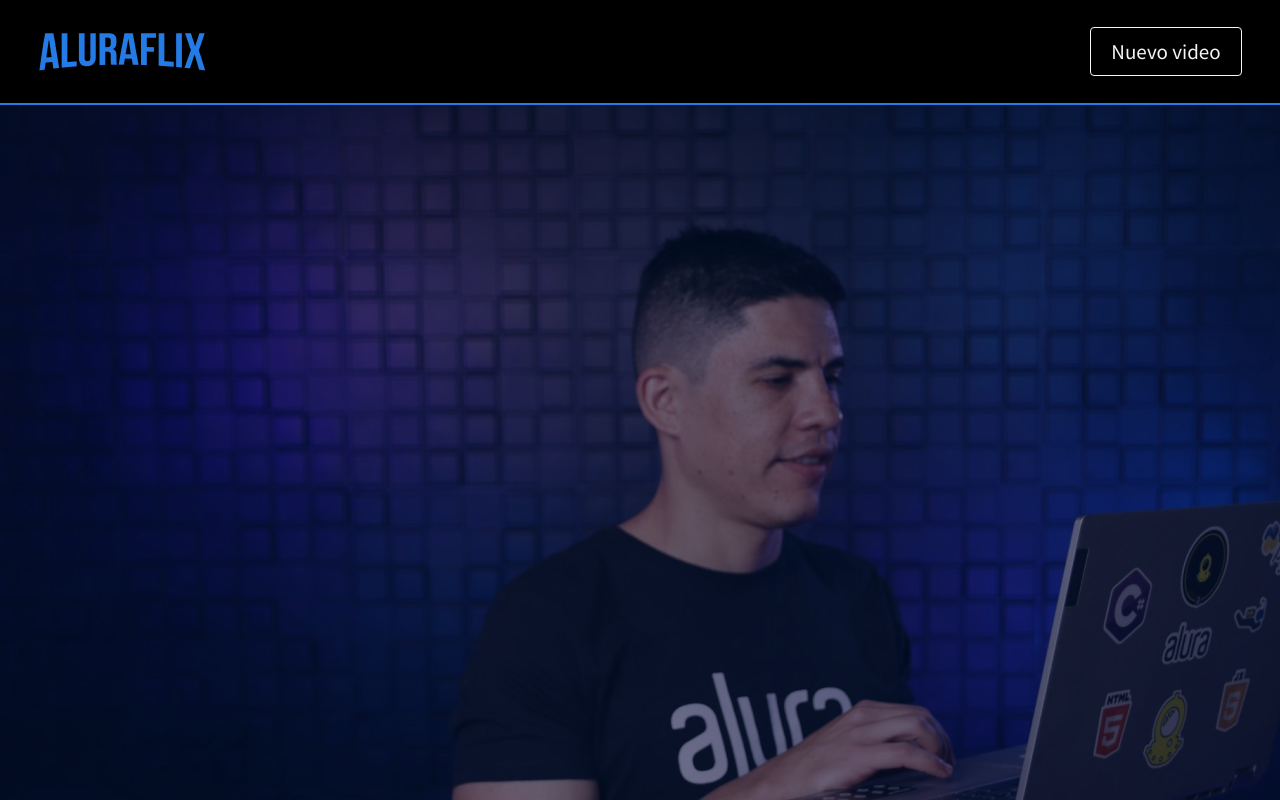
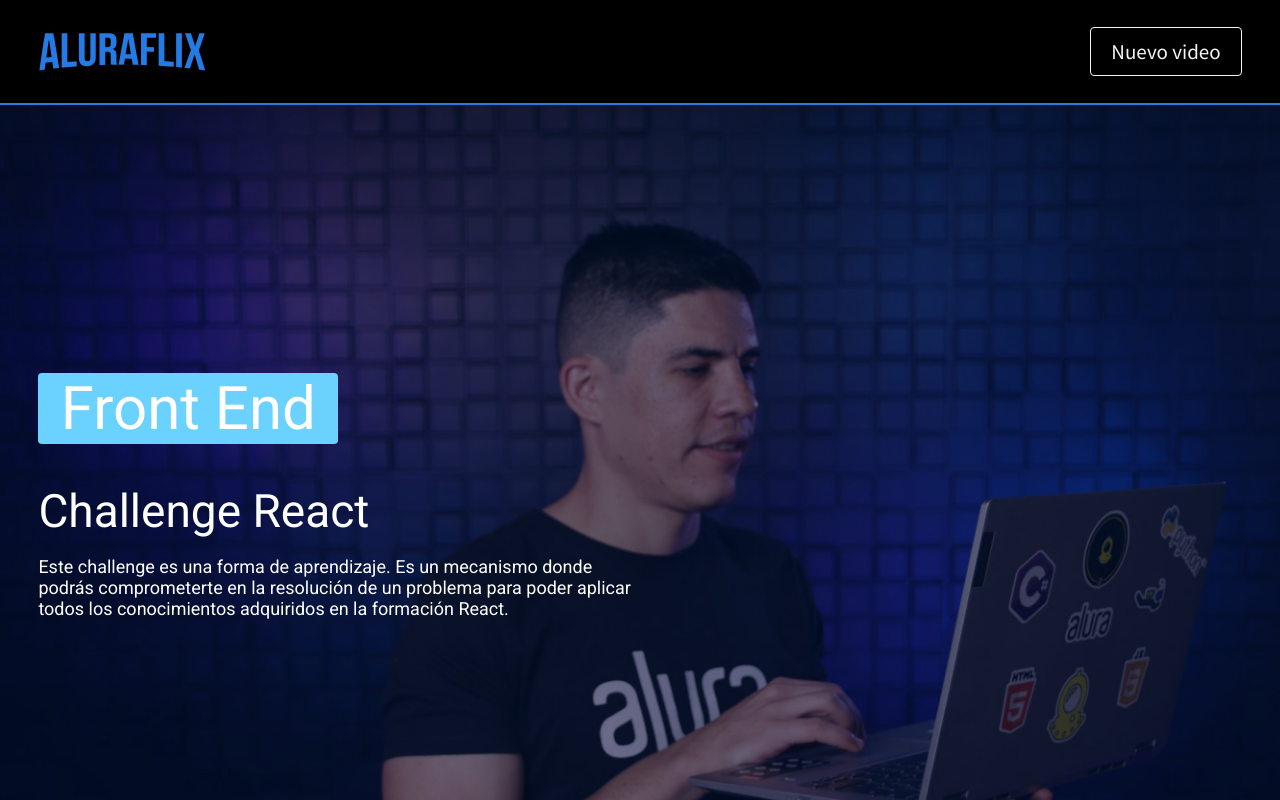
Before and after one commit to carlosdev97/aluraflix-UI, a React (Vite) app: page / in a window 1280 px wide. Shown: the top 800 px of the page. Built offline with nearby package versions, Linux system fonts and the light colour scheme.

Commit message:
Finalizados componentes de Header, Banner y Footer.

```diff
--- a/package.json
+++ b/package.json
@@ -11,7 +11,9 @@
   },
   "dependencies": {
     "react": "^18.2.0",
-    "react-dom": "^18.2.0"
+    "react-dom": "^18.2.0",
+    "react-router-dom": "^6.11.1",
+    "react-youtube": "^10.1.0"
   },
   "devDependencies": {
     "@types/react": "^18.0.28",
--- a/src/App.jsx
+++ b/src/App.jsx
@@ -3,15 +3,17 @@ import Header from './components/Header/Header';
 import Banner from './components/Banner/Banner';
 import Footer from './components/Footer/Footer';
 
+import { BrowserRouter as Router, Routes, Route } from 'react-router-dom';
+
 function App() {
   return (
-    <>
-      <div>
-        <Header />
-        <Banner />
-        <Footer />
-      </div>
-    </>
+    <Router>
+      <Header />
+      <Routes>
+        <Route path='/' element={ <Banner /> }/>
+      </Routes>
+      <Footer />
+    </Router>
   )
 }
 
--- a/src/components/Banner/Banner.css
+++ b/src/components/Banner/Banner.css
@@ -1,4 +1,54 @@
 .banner {
     background-image: url('../../../public/images/aluraflix-banner.png');
     height: 100vh;
+    background-position: center;
+    background-size: cover;
+    background-repeat: no-repeat;
+    padding: 0 3%;
+    color: #fff;
 }
+
+.banner__container {
+    height: 100%;
+    display: flex;
+    justify-content: space-between;
+    align-items: center;
+}
+
+.info__banner {
+    width: 600px;
+    height: 300px;
+    display: flex;
+    flex-direction: column;
+    justify-content: center;
+    font-family: 'Roboto', sans-serif;
+}
+
+.title__category {
+    margin: 0;
+    background-color:#6BD1FF;
+    width: 300px;
+    font-size: 60px;
+    text-align: center;
+    text-decoration: none;
+    color: #fff;
+    font-weight: 400;
+    border-radius: 4px;
+}
+
+.title__banner {
+    margin: 0;
+    font-size: 46px;
+    font-weight: 400;
+    margin-top: 40px;
+}
+
+.paragraph__banner {
+    font-size: 18px;
+    font-weight: 300;
+}
+
+.video iframe{
+    width: 600px;
+    height: 300px;
+}
--- a/src/components/Banner/Banner.jsx
+++ b/src/components/Banner/Banner.jsx
@@ -3,7 +3,13 @@ import './Banner.css';
 function Banner() {
     return (
         <section className='banner'>
-
+            <div className='banner__container'>
+                <div className='info__banner'>
+                    <a className='title__category' href='#'>Front End</a>
+                    <h3 className='title__banner'>Challenge React</h3>
+                    <p className='paragraph__banner'>Este challenge es una forma de aprendizaje. Es un mecanismo donde podrás comprometerte en la resolución de un problema para poder aplicar todos los conocimientos adquiridos en la formación React.</p>
+                </div>
+            </div>
         </section>
     )
 }
--- /dev/null
+++ b/src/components/Categoria/Categoria.jsx
@@ -0,0 +1,6 @@
+import './Categoria.css';
+
+function Categoria() {
+}
+
+export default Categoria;
```
Also changed, not shown: src/components/Carousel/VideoCard/VideoCard.jsx (added, +19 -0 lines), src/components/Carousel/Carousel/Carousel.css (added), src/components/Carousel/Carousel/Carousel.jsx (added), src/components/Carousel/Slider/Slider.css (added), src/components/Carousel/Slider/Slider.jsx (added), src/components/Carousel/VideoCard/VideoCard.css (added), src/components/Categoria/Categoria.css (added), 1 other file (tests, documents, lock files or other folders).
